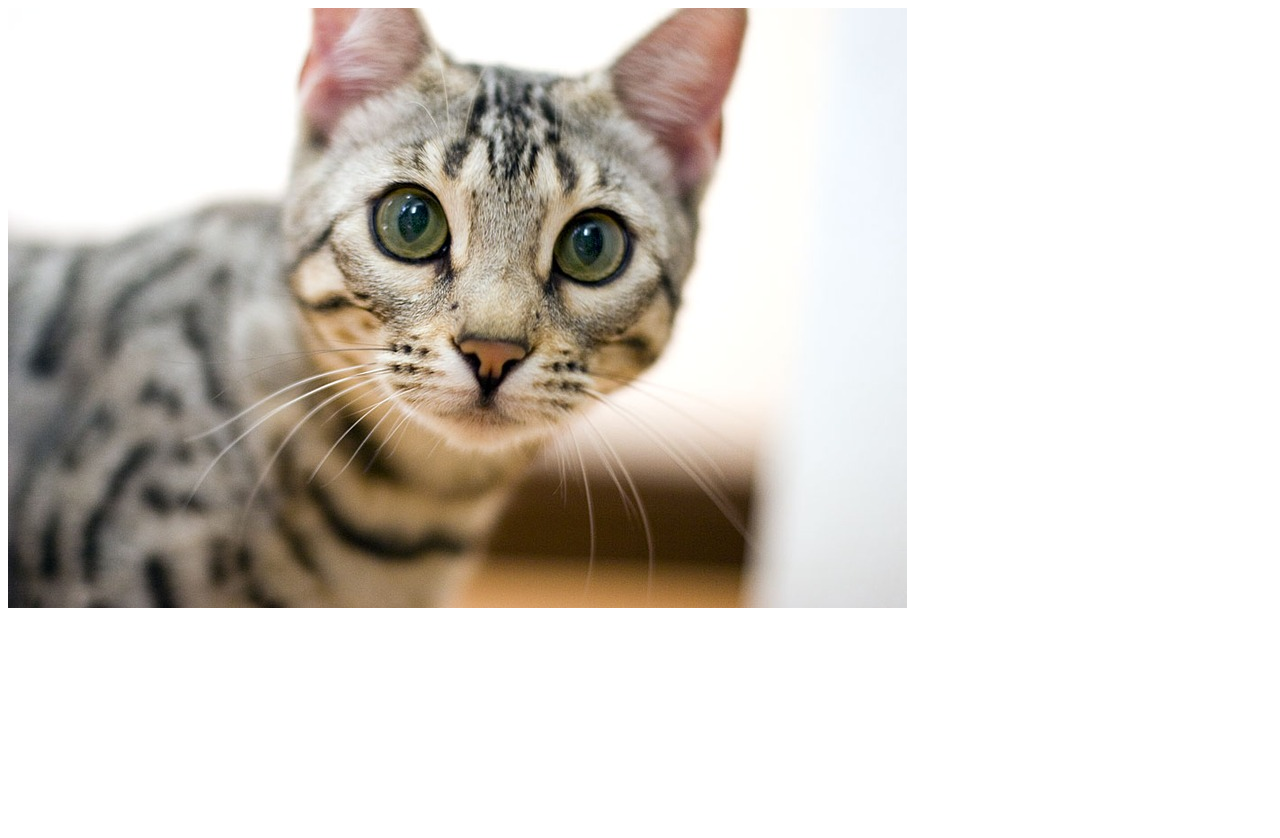
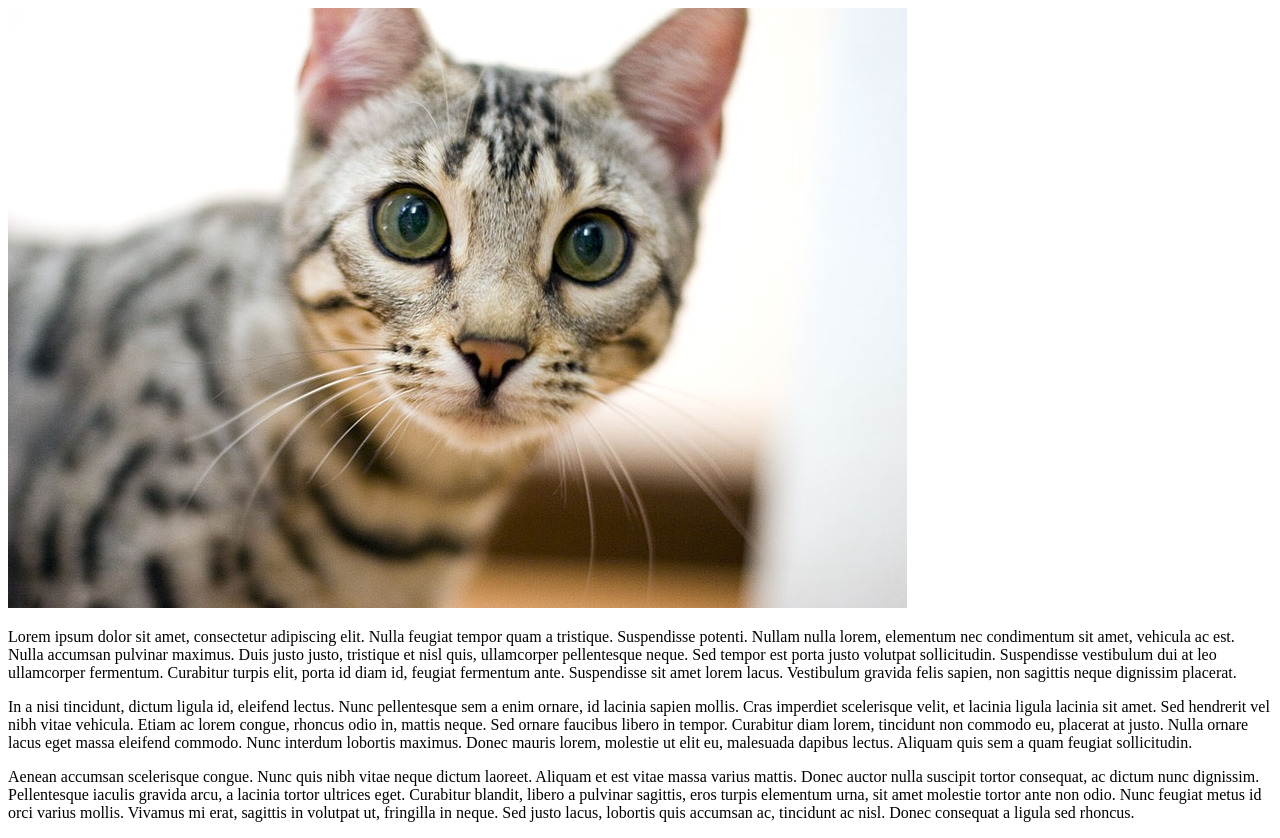
Before and after one commit to Dyamer/oneletrajz, a plain HTML site: page index.html in a window 1280 px wide. Before the commit the page ends 800 px from the top, so only its background shows below. Drawn offline with Linux system fonts and the light colour scheme.

Commit message:
Update index.html

```diff
--- a/index.html
+++ b/index.html
@@ -8,5 +8,8 @@
 </head>
 <body>
     <img src="bengali-macska-kepek-04.jpg">
+    <p>Lorem ipsum dolor sit amet, consectetur adipiscing elit. Nulla feugiat tempor quam a tristique. Suspendisse potenti. Nullam nulla lorem, elementum nec condimentum sit amet, vehicula ac est. Nulla accumsan pulvinar maximus. Duis justo justo, tristique et nisl quis, ullamcorper pellentesque neque. Sed tempor est porta justo volutpat sollicitudin. Suspendisse vestibulum dui at leo ullamcorper fermentum. Curabitur turpis elit, porta id diam id, feugiat fermentum ante. Suspendisse sit amet lorem lacus. Vestibulum gravida felis sapien, non sagittis neque dignissim placerat.</p>
+    <p>In a nisi tincidunt, dictum ligula id, eleifend lectus. Nunc pellentesque sem a enim ornare, id lacinia sapien mollis. Cras imperdiet scelerisque velit, et lacinia ligula lacinia sit amet. Sed hendrerit vel nibh vitae vehicula. Etiam ac lorem congue, rhoncus odio in, mattis neque. Sed ornare faucibus libero in tempor. Curabitur diam lorem, tincidunt non commodo eu, placerat at justo. Nulla ornare lacus eget massa eleifend commodo. Nunc interdum lobortis maximus. Donec mauris lorem, molestie ut elit eu, malesuada dapibus lectus. Aliquam quis sem a quam feugiat sollicitudin.</p>
+    <p>Aenean accumsan scelerisque congue. Nunc quis nibh vitae neque dictum laoreet. Aliquam et est vitae massa varius mattis. Donec auctor nulla suscipit tortor consequat, ac dictum nunc dignissim. Pellentesque iaculis gravida arcu, a lacinia tortor ultrices eget. Curabitur blandit, libero a pulvinar sagittis, eros turpis elementum urna, sit amet molestie tortor ante non odio. Nunc feugiat metus id orci varius mollis. Vivamus mi erat, sagittis in volutpat ut, fringilla in neque. Sed justo lacus, lobortis quis accumsan ac, tincidunt ac nisl. Donec consequat a ligula sed rhoncus.</p>
 </body>
 </html>
```
